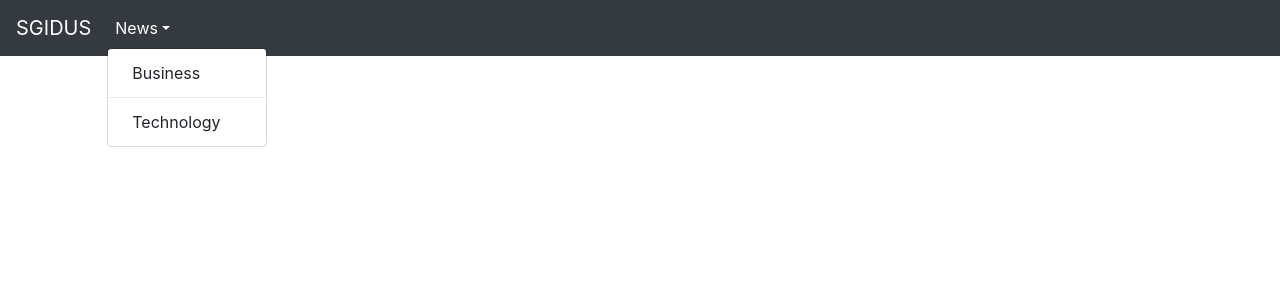
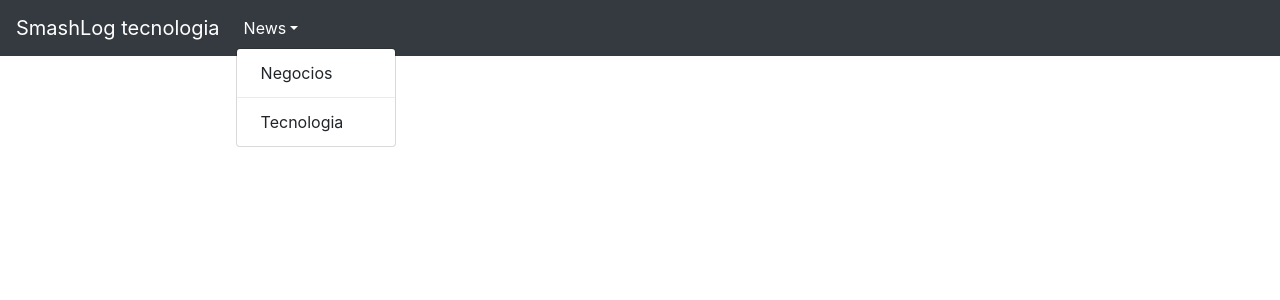
Before and after one commit to gddiego/nexts-newslletter, a Next.js app: page /home in a window 1280 px wide. Both pictures are taken after a click on the button "News". Shown: the top 300 px of the page. Built offline with nearby package versions, Linux system fonts and the light colour scheme.

Commit message:
next newslletter

```diff
--- a/pages/home.js
+++ b/pages/home.js
@@ -7,18 +7,18 @@ const Home = () => (
         marginBottom: '5%'
     }}>
         <Head>
-            <title>News App</title>
+            <title>App Next.js</title>
             <link rel="icon" href="/favicon.ico" />
         </Head>
         <Navbar fixed="top" collapseOnSelect expand="lg" bg="dark" variant="dark">
-            <Navbar.Brand href="/">SGIDUS</Navbar.Brand>
+            <Navbar.Brand href="/">SmashLog tecnologia</Navbar.Brand>
             <Navbar.Toggle aria-controls="responsive-navbar-nav" />
             <Navbar.Collapse id="responsive-navbar-nav">
                 <Nav>
                     <NavDropdown title="News" id="collasible-nav-dropdown">
-                        <NavDropdown.Item href="/business">Business</NavDropdown.Item>
+                        <NavDropdown.Item href="/business">Negocios</NavDropdown.Item>
                         <NavDropdown.Divider />
-                        <NavDropdown.Item href="/technology">Technology</NavDropdown.Item>
+                        <NavDropdown.Item href="/technology">Tecnologia</NavDropdown.Item>
                     </NavDropdown>
                 </Nav>
             </Navbar.Collapse>
```
